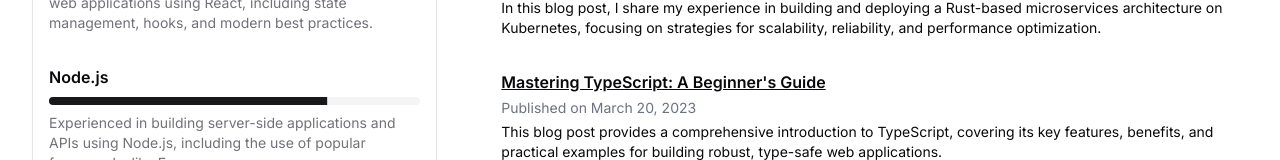
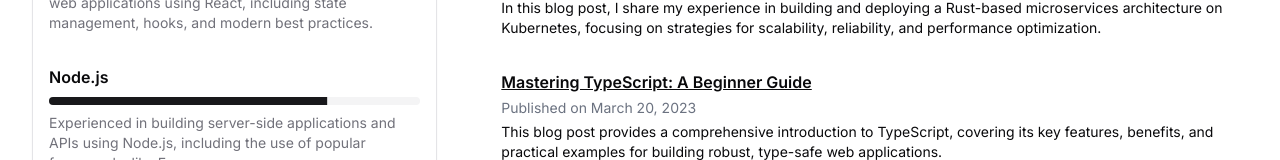
Before and after one commit to rohithrajasekharan/portfolio, a Next.js app: page / in a window 1280 px wide. Shown: the part 1320-1480 px from the top of the page. Built offline with nearby package versions, Linux system fonts and the light colour scheme.

Commit message:
fix: eslint for deployment

```diff
--- a/components/home/blogs.tsx
+++ b/components/home/blogs.tsx
@@ -15,7 +15,7 @@
               </p>
             </div>
             <div className="grid gap-1">
-              <h3 className="font-semibold underline cursor-pointer">Mastering TypeScript: A Beginner's Guide</h3>
+              <h3 className="font-semibold underline cursor-pointer">Mastering TypeScript: A Beginner Guide</h3>
               <div className="flex items-center justify-between">
                 <p className="text-sm text-gray-500">Published on March 20, 2023</p>
               </div>
```
